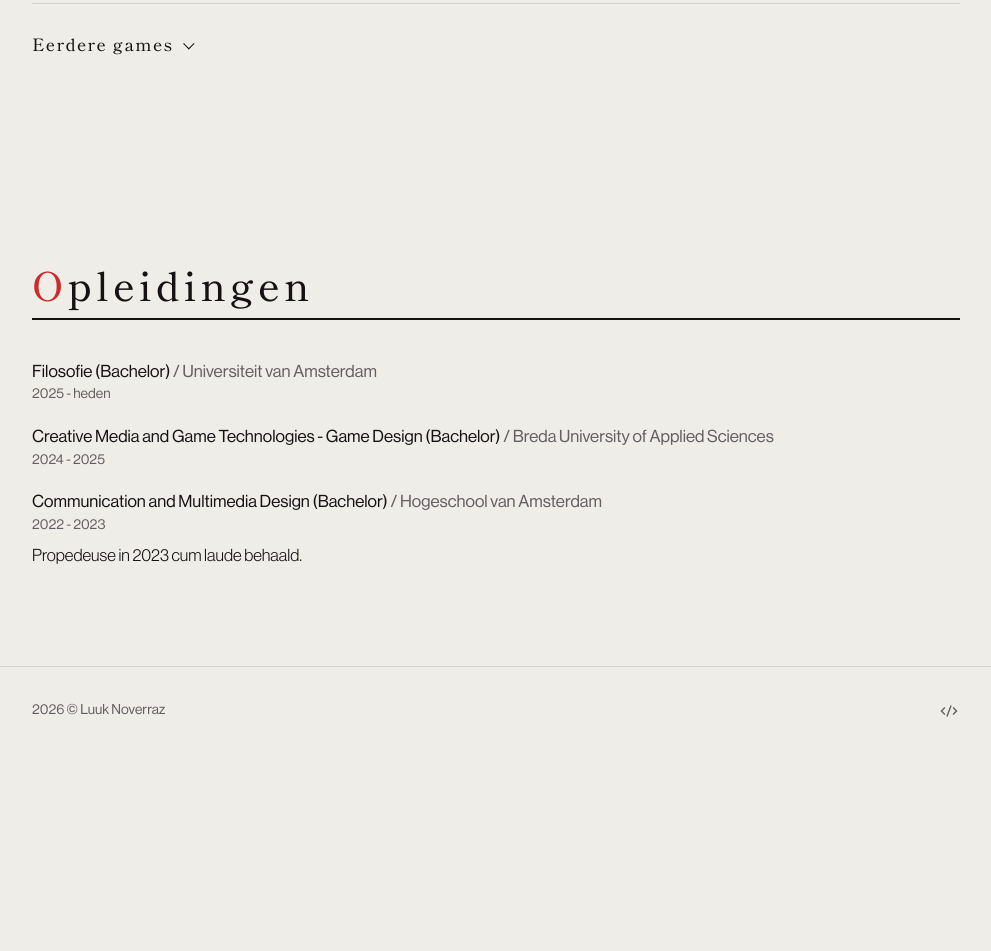
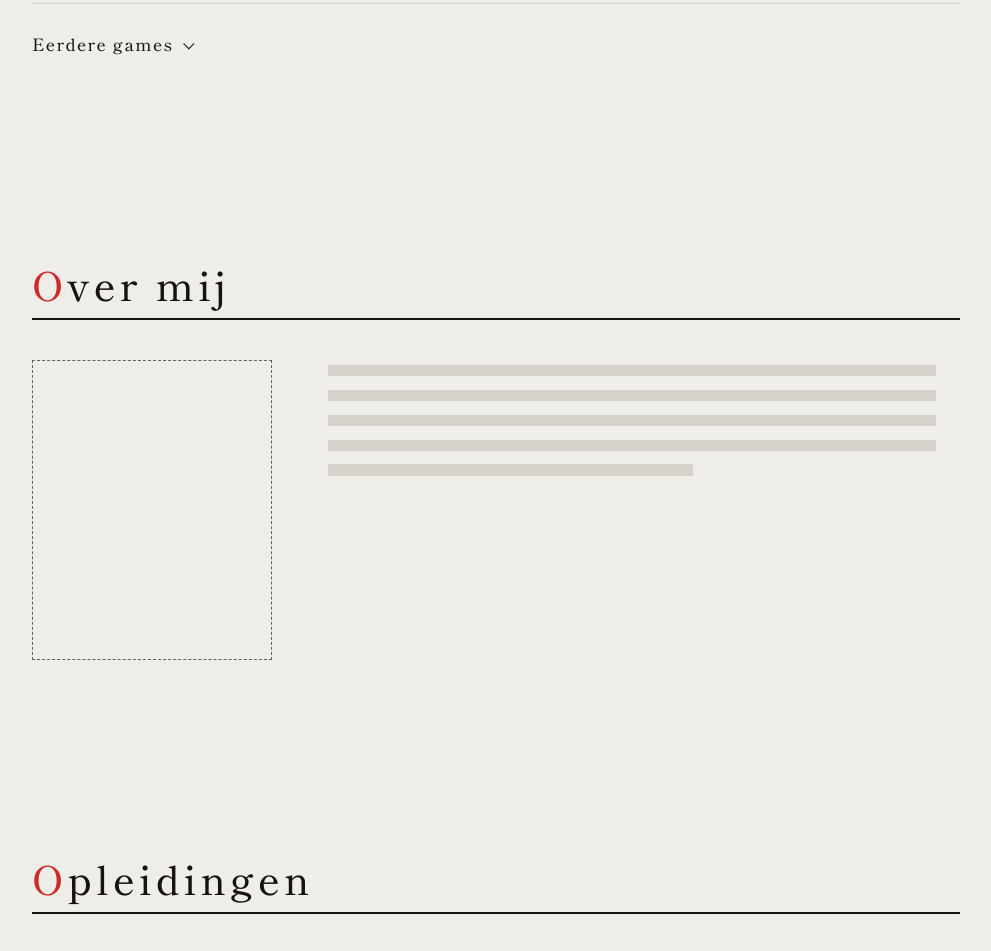
Before and after one commit to LuukNoverraz/luuknoverraz.nl, an Astro site: page / in a window 1280 px wide. Shown: the part 2835-3786 px from the top of the page, without its empty margins (144-1135 px from the left). Before the commit the page ends 3590 px from the top, so only its background shows below. Built offline with nearby package versions, Linux system fonts and the light colour scheme; Astro itself is replaced by a stand-in of ours.

Commit message:
About section between Work and Education, with a placeholder photo frame and text lines

```diff
--- a/src/components/Page.astro
+++ b/src/components/Page.astro
@@ -157,6 +157,23 @@ const hero = project ? (media[project].hero ?? media[project].poster) : undefine
 
         )}
 
+        <section class="section about" id="about" aria-labelledby="about-title">
+          <h2 class="section-title" id="about-title">{t.about.title}</h2>
+          <div class="about-body">
+            {/* Placeholder until there is a photo: an empty frame at the size it will take. */}
+            <div class="about-photo" aria-hidden="true"></div>
+            <div class="about-text">
+              {t.about.paragraphs.length > 0 ? (
+                t.about.paragraphs.map((text) => <p set:html={text} />)
+              ) : (
+                <div class="about-placeholder" aria-hidden="true">
+                  <span></span><span></span><span></span><span></span><span></span>
+                </div>
+              )}
+            </div>
+          </div>
+        </section>
+
         <section class="section education" id="education" aria-labelledby="education-title">
           <h2 class="section-title" id="education-title">{t.education.title}</h2>
           <ul class="entries">
--- a/src/content.ts
+++ b/src/content.ts
@@ -77,6 +77,8 @@ interface Copy {
   work: { title: string; view: string; play: string };
   /** Heading of the older games behind the "more" toggle; the games are in `earlierGames`. */
   earlier: { title: string };
+  /** About me, between Work and Education. Empty paragraphs show placeholder lines. */
+  about: { title: string; paragraphs: string[] };
 }
 
 export const copy: Record<Lang, Copy> = {
@@ -175,6 +177,7 @@ export const copy: Record<Lang, Copy> = {
     earlier: {
       title: 'Eerdere games',
     },
+    about: { title: 'Over mij', paragraphs: [] },
   },
 
   en: {
@@ -272,6 +275,7 @@ export const copy: Record<Lang, Copy> = {
     earlier: {
       title: 'Earlier games',
     },
+    about: { title: 'About me', paragraphs: [] },
   },
   // German. AI-translated from the English; keep it in step when that changes.
   de: {
@@ -369,6 +373,7 @@ export const copy: Record<Lang, Copy> = {
     earlier: {
       title: 'Frühere Spiele',
     },
+    about: { title: 'Über mich', paragraphs: [] },
   },
 
   // French. AI-translated from the English; keep it in step when that changes.
@@ -469,6 +474,7 @@ export const copy: Record<Lang, Copy> = {
     earlier: {
       title: 'Jeux précédents',
     },
+    about: { title: 'À propos de moi', paragraphs: [] },
   },
 
   // Spanish. AI-translated from the English; keep it in step when that changes.
@@ -568,6 +574,7 @@ export const copy: Record<Lang, Copy> = {
     earlier: {
       title: 'Juegos anteriores',
     },
+    about: { title: 'Sobre mí', paragraphs: [] },
   },
 
   // Japanese. AI-translated from the English; keep it in step when that changes.
@@ -667,6 +674,7 @@ export const copy: Record<Lang, Copy> = {
     earlier: {
       title: '過去のゲーム',
     },
+    about: { title: '自己紹介', paragraphs: [] },
   },
 
   // Simplified Chinese. AI-translated from the English; keep it in step when that changes.
@@ -766,6 +774,7 @@ export const copy: Record<Lang, Copy> = {
     earlier: {
       title: '早期游戏',
     },
+    about: { title: '关于我', paragraphs: [] },
   },
 };
 
--- a/src/styles/global.css
+++ b/src/styles/global.css
@@ -742,6 +742,56 @@ a:hover {
 }
 
 /* ==========================================================================
+   About
+   ========================================================================== */
+.about-body {
+  display: grid;
+  grid-template-columns: minmax(0, 15rem) minmax(0, 1fr);
+  gap: clamp(1.5rem, 5vw, 3.5rem);
+  align-items: start;
+}
+
+/* Portrait frame; while there is no photo it shows as a dashed outline. */
+.about-photo {
+  aspect-ratio: 4 / 5;
+  border: 1px dashed var(--muted);
+}
+
+.about-text {
+  max-inline-size: 38rem;
+
+  p + p {
+    margin-block-start: 1rem;
+  }
+}
+
+/* Stand-in lines for the text that is still to be written. */
+.about-placeholder {
+  display: grid;
+  gap: 0.85rem;
+  padding-block-start: 0.35rem;
+
+  span {
+    block-size: 0.7rem;
+    background: var(--line);
+  }
+
+  span:last-child {
+    inline-size: 60%;
+  }
+}
+
+@media (max-width: 640px) {
+  .about-body {
+    grid-template-columns: minmax(0, 1fr);
+  }
+
+  .about-photo {
+    inline-size: min(100%, 15rem);
+  }
+}
+
+/* ==========================================================================
    Education
    ========================================================================== */
 .entry + .entry {
```
